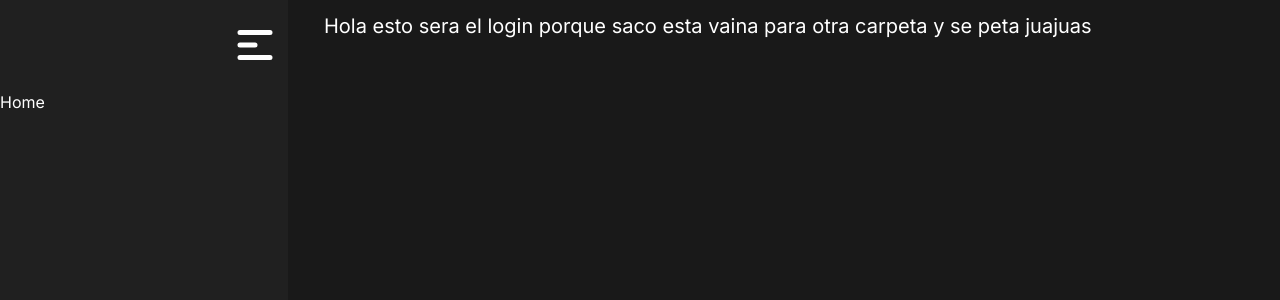
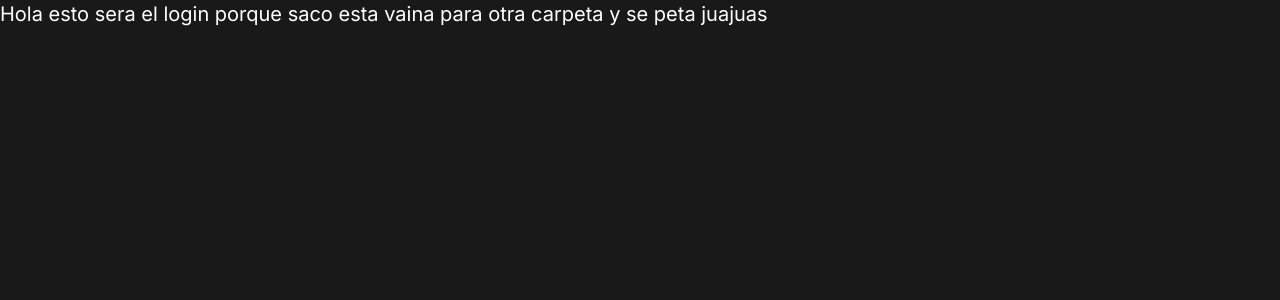
Before and after one commit to Tghoz/Project_Uni, a Next.js app in the folder my_system/: page / in a window 1280 px wide. Shown: the top 300 px of the page. Built offline with nearby package versions, Linux system fonts and the light colour scheme.

Commit message:
actualizacion 8/8

```diff
--- /dev/null
+++ b/my_system/src/app/(grup)/home/page.jsx
@@ -0,0 +1,6 @@
+
+export default function Page() {
+  return (
+    <h1>casita</h1>
+  );
+}
--- /dev/null
+++ b/my_system/src/app/(grup)/layout.jsx
@@ -0,0 +1,14 @@
+import  Menu  from "@/components/Menu";
+
+export const metadata = {
+  title: "system",
+};
+
+export default function RootLayout({ children }) {
+  return (
+  <div className="flex gap-6">
+    <Menu/>
+    <div className="m-3">{children}</div>
+  </div>
+  );
+}
--- a/my_system/src/app/home/page.jsx
+++ /dev/null
@@ -1,8 +0,0 @@
-
-function Home() {
-  return (
-        <h1>casita</h1>
-  );
-}
-
-export default Home;
--- a/my_system/src/app/layout.jsx
+++ b/my_system/src/app/layout.jsx
@@ -1,6 +1,5 @@
 import "./globals.css";
 import { Inter } from "next/font/google";
-import Menu from "../components/menu";
 
 const inter = Inter({ subsets: ["latin"] });
 
@@ -11,11 +10,8 @@ export const metadata = {
 export default function RootLayout({ children }) {
   return (
     <html lang="en">
-      <body className={inter.className} >
-        <div className =  "flex gap-6">
-          <Menu></Menu>
-          <div className="m-3">{children}</div>
-        </div>
+      <body className={inter.className}>
+        <div>{children}</div>
       </body>
     </html>
   );
--- a/my_system/src/components/menu.jsx
+++ b/my_system/src/components/menu.jsx
@@ -1,9 +1,6 @@
-import React from 'react'
+
 import { HiMenuAlt1 } from "react-icons/hi";
 import Link from "next/link";
-
-
-export default function Menu() {
 
 const link = [
   {
@@ -12,11 +9,14 @@ export default function Menu() {
   },
 ];
 
+export default function Menu() {
+
   return (
     <nav className=" bg-[#202020] min-h-screen w-72">
         <div className="py-3 flex justify-end">
           <HiMenuAlt1 size={50} className="cursor-pointer m-2" />
       </div>
+      <div>
         <ul>
           {link.map(({ label, route }) => (
             <li key={route}>
@@ -24,6 +24,7 @@ export default function Menu() {
             </li>
             ))}
           </ul>
+        </div>
     </nav>
   )
 }
```
Lines whose indentation alone changed are shown as unchanged.
